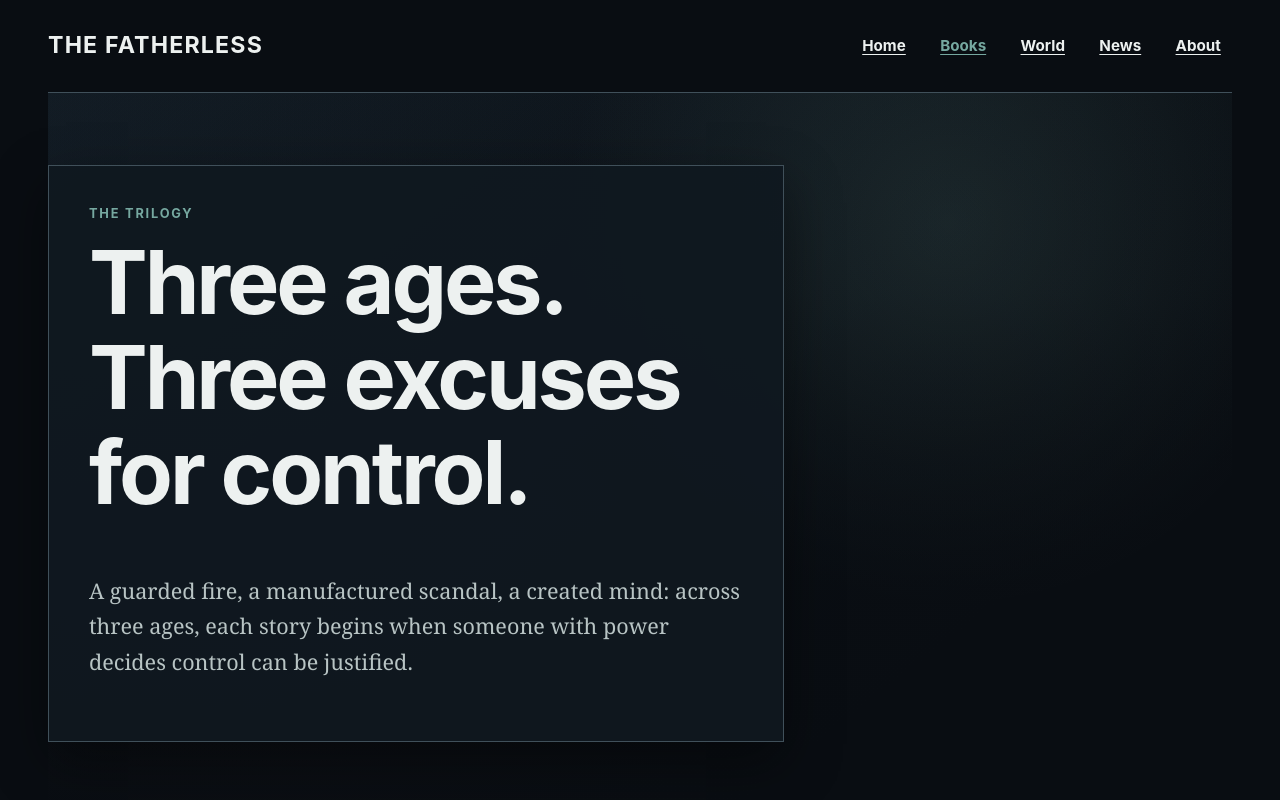
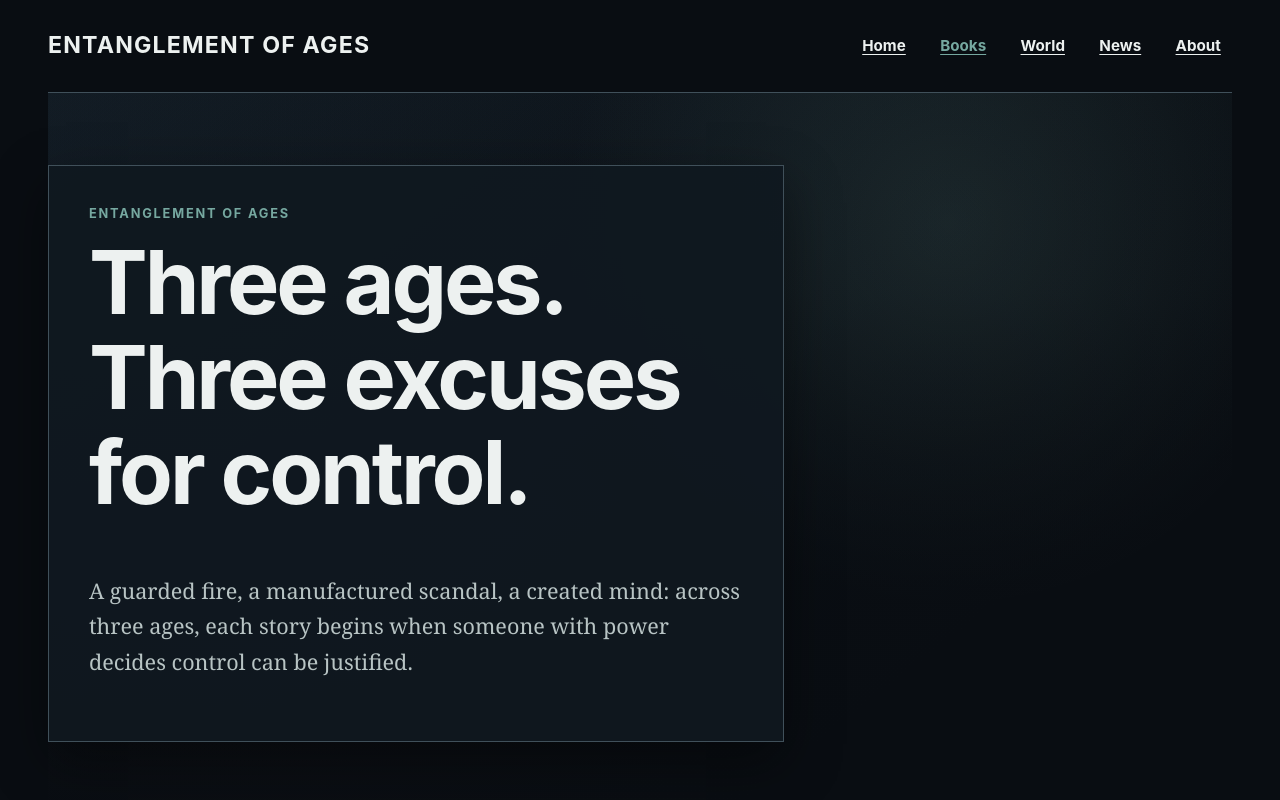
Before and after one commit to ryjen/the-fatherless-marketing, a website: page src/books/index.html in a window 1280 px wide. Shown: the top 800 px of the page. Drawn offline with Linux system fonts and the light colour scheme.

Commit message:
Adopt Entanglement of Ages on books index (#76)

```diff
--- a/src/books/index.html
+++ b/src/books/index.html
@@ -3,18 +3,18 @@
 <head>
   <meta charset="utf-8">
   <meta name="viewport" content="width=device-width, initial-scale=1">
-  <title>Books · The Fatherless</title>
-  <meta name="description" content="Explore a trilogy in which power keeps inventing reasons to make control look necessary—from guarded fire to slavery to synthetic personhood.">
+  <title>Books · Entanglement of Ages</title>
+  <meta name="description" content="Explore Entanglement of Ages, a trilogy in which power keeps inventing reasons to make control look necessary—from guarded fire to slavery to synthetic personhood.">
   <link rel="canonical" href="https://fatherless.ryanjennin.gs/books/">
-  <link rel="alternate" type="application/atom+xml" title="The Fatherless · News" href="https://fatherless.ryanjennin.gs/feed.xml">
+  <link rel="alternate" type="application/atom+xml" title="Entanglement of Ages · News" href="https://fatherless.ryanjennin.gs/feed.xml">
   <meta property="og:type" content="website">
-  <meta property="og:title" content="Books · The Fatherless">
-  <meta property="og:description" content="Explore a trilogy in which power keeps inventing reasons to make control look necessary—from guarded fire to slavery to synthetic personhood.">
+  <meta property="og:title" content="Books · Entanglement of Ages">
+  <meta property="og:description" content="Explore Entanglement of Ages, a trilogy in which power keeps inventing reasons to make control look necessary—from guarded fire to slavery to synthetic personhood.">
   <meta property="og:url" content="https://fatherless.ryanjennin.gs/books/">
   <meta property="og:image" content="https://fatherless.ryanjennin.gs/media/heroes/fatherless-original-hero.webp">
   <meta name="twitter:card" content="summary_large_image">
-  <meta name="twitter:title" content="Books · The Fatherless">
-  <meta name="twitter:description" content="Explore a trilogy in which power keeps inventing reasons to make control look necessary—from guarded fire to slavery to synthetic personhood.">
+  <meta name="twitter:title" content="Books · Entanglement of Ages">
+  <meta name="twitter:description" content="Explore Entanglement of Ages, a trilogy in which power keeps inventing reasons to make control look necessary—from guarded fire to slavery to synthetic personhood.">
   <meta name="twitter:image" content="https://fatherless.ryanjennin.gs/media/heroes/fatherless-original-hero.webp">
   <link rel="stylesheet" href="../styles/base.v1.css">
   <link rel="stylesheet" href="../styles/original.v1.css">
@@ -22,14 +22,14 @@
 <body data-theme="original">
   <a class="skip-link" href="#main">Skip to main content</a>
   <header class="site-header">
-    <a class="brand" href="../">The Fatherless</a>
+    <a class="brand" href="../">Entanglement of Ages</a>
     <nav class="primary-nav" aria-label="Primary"><ul>
       <li><a href="../">Home</a></li><li><a href="./" aria-current="page">Books</a></li><li><a href="../world/">World</a></li><li><a href="../news/">News</a></li><li><a href="../about/">About</a></li>
     </ul></nav>
   </header>
   <main id="main">
     <section class="hero" aria-labelledby="page-title"><div class="hero__panel">
-      <p class="eyebrow">The trilogy</p><h1 id="page-title">Three ages. Three excuses for control.</h1>
+      <p class="eyebrow">Entanglement of Ages</p><h1 id="page-title">Three ages. Three excuses for control.</h1>
       <p class="lede">A guarded fire, a manufactured scandal, a created mind: across three ages, each story begins when someone with power decides control can be justified.</p>
     </div></section>
     <section class="section" aria-labelledby="book-list">
@@ -60,6 +60,6 @@
       </div>
     </section>
   </main>
-  <footer class="site-footer"><span>The Fatherless</span><span>Prequel · Original · Sequel</span></footer>
+  <footer class="site-footer"><span>Entanglement of Ages</span><span>Prequel · Original · Sequel</span></footer>
 </body>
 </html>
```
